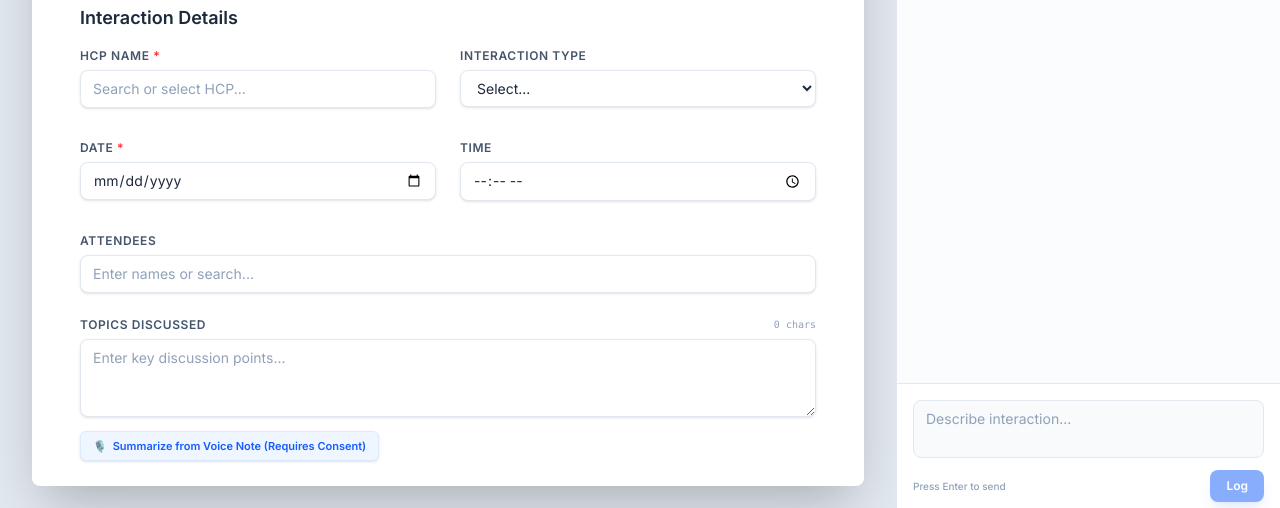
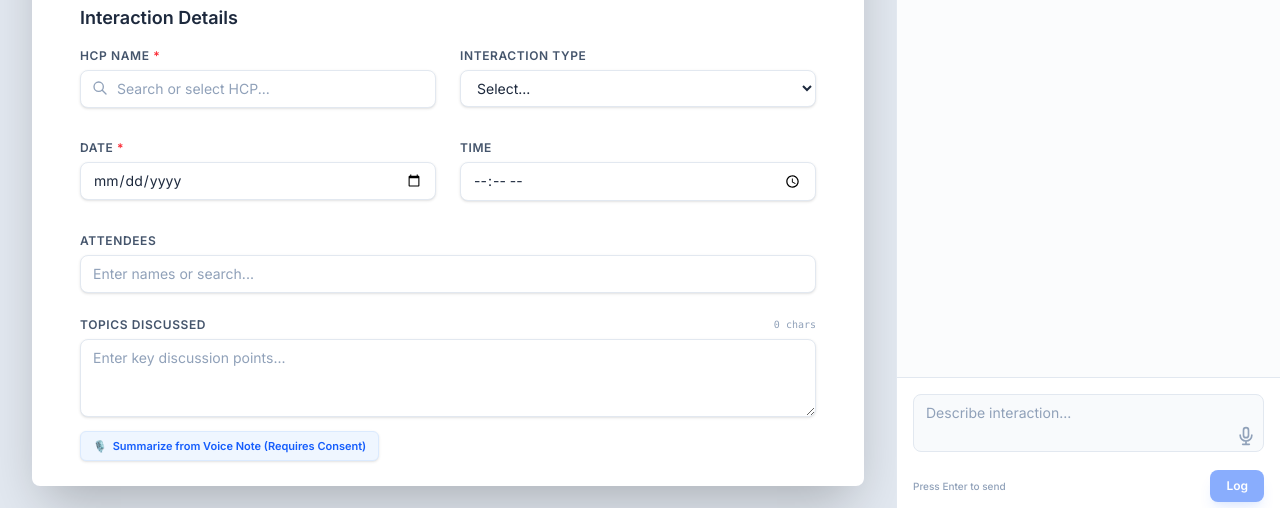
Before and after one commit to pratik04032/AIVOA.AI, a React (Vite) app: page / in a window 1280 px wide. Shown: the part 282-790 px from the top of the page. Built offline with nearby package versions, Linux system fonts and the light colour scheme; no server answers.

Commit message:
feat: enhance interaction forms and data export
- Add HCP search datalist and voice input icon to chat
- Implement CSV export functionality for interactions

```diff
--- a/src/components/ChatAssistant.tsx
+++ b/src/components/ChatAssistant.tsx
@@ -75,6 +75,7 @@ export default function ChatAssistant() {
       </div>
 
       <div className="p-4 bg-white border-t border-slate-200 flex flex-col gap-3 shrink-0">
+        <div className="relative">
           <textarea
             value={input}
             onChange={(e) => setInput(e.target.value)}
@@ -86,8 +87,16 @@ export default function ChatAssistant() {
             }}
             placeholder="Describe interaction..."
             rows={2}
-          className="w-full px-3 py-2 border border-slate-200 rounded-lg text-sm focus:outline-none focus:ring-2 focus:ring-blue-500/20 bg-slate-50 resize-none text-slate-800 placeholder-slate-400 transition-colors"
+            className="w-full pl-3 pr-10 py-2 border border-slate-200 rounded-lg text-sm focus:outline-none focus:ring-2 focus:ring-blue-500/20 bg-slate-50 resize-none text-slate-800 placeholder-slate-400 transition-colors"
           />
+          <button
+            type="button"
+            className="absolute right-2 bottom-3 text-slate-400 hover:text-blue-500 transition-colors"
+            title="Voice Input"
+          >
+            <svg className="w-5 h-5" fill="none" stroke="currentColor" viewBox="0 0 24 24"><path strokeLinecap="round" strokeLinejoin="round" strokeWidth="2" d="M19 11a7 7 0 01-7 7m0 0a7 7 0 01-7-7m7 7v4m0 0H8m4 0h4m-4-8a3 3 0 01-3-3V5a3 3 0 116 0v6a3 3 0 01-3 3z"></path></svg>
+          </button>
+        </div>
         <div className="flex justify-between items-center">
           <span className="text-[10px] text-slate-400 font-medium">Press Enter to send</span>
           <button
--- a/src/components/InteractionForm.tsx
+++ b/src/components/InteractionForm.tsx
@@ -96,13 +96,24 @@ export default function InteractionForm() {
         <div className="grid grid-cols-1 md:grid-cols-2 gap-6">
           <div>
             <label className={labelClasses}>HCP Name <span className="text-red-500">*</span></label>
+            <div className="relative w-full">
               <input
                 type="text"
+                list="hcp-search-options"
                 placeholder="Search or select HCP..."
                 value={formState.hcpName}
                 onChange={(e) => handleChange('hcpName', e.target.value)}
-              className={getInputClasses('hcpName')}
+                className={`${getInputClasses('hcpName')} pl-9`}
               />
+              <datalist id="hcp-search-options">
+                <option value="Dr. Sarah Jenkins" />
+                <option value="Dr. Michael Chen" />
+                <option value="Dr. Emily Roberts" />
+                <option value="Dr. James Wilson" />
+                <option value="Dr. Lisa Patel" />
+              </datalist>
+              <svg className="w-4 h-4 text-slate-400 absolute left-3 top-2.5" fill="none" stroke="currentColor" viewBox="0 0 24 24"><path strokeLinecap="round" strokeLinejoin="round" strokeWidth="2" d="M21 21l-6-6m2-5a7 7 0 11-14 0 7 7 0 0114 0z"></path></svg>
+            </div>
           </div>
           <div>
             <label className={labelClasses}>Interaction Type</label>
--- a/src/components/RecentInteractions.tsx
+++ b/src/components/RecentInteractions.tsx
@@ -70,6 +70,20 @@ export default function RecentInteractions({ refreshTrigger }: { refreshTrigger:
     });
   }, [interactions, hcps, searchQuery, filterType]);
 
+  const handleExport = () => {
+    const csvContent = "data:text/csv;charset=utf-8,"
+      + "HCP Name,Specialty,Interaction Type,Date,Summary\n"
+      + filteredInteractions.map(i => `"${i.hcpName}","${hcps[i.hcpName] || ''}","${i.interactionType}","${i.date || new Date(i.createdAt).toLocaleDateString()}","${(i.summary || '').replace(/"/g, '""')}"`).join("\n");
+
+    const encodedUri = encodeURI(csvContent);
+    const link = document.createElement("a");
+    link.setAttribute("href", encodedUri);
+    link.setAttribute("download", "interactions.csv");
+    document.body.appendChild(link);
+    link.click();
+    document.body.removeChild(link);
+  };
+
   if (loading) {
     return <div className="p-4 text-center text-slate-500 text-sm">Loading recent interactions...</div>;
   }
@@ -85,7 +99,15 @@ export default function RecentInteractions({ refreshTrigger }: { refreshTrigger:
       <div className="flex flex-col sm:flex-row justify-between items-start sm:items-center gap-4 mb-6">
         <h3 className="text-sm font-bold text-slate-800 uppercase tracking-wider">Recently Logged Interactions</h3>
 
-        <div className="flex gap-3 w-full sm:w-auto">
+        <div className="flex gap-3 w-full sm:w-auto items-center">
+          <button
+            onClick={handleExport}
+            className="px-3 py-2 bg-white border border-slate-200 text-slate-600 rounded-lg text-xs font-bold hover:bg-slate-50 transition-colors shadow-sm flex items-center gap-2"
+          >
+            <svg className="w-4 h-4" fill="none" stroke="currentColor" viewBox="0 0 24 24"><path strokeLinecap="round" strokeLinejoin="round" strokeWidth="2" d="M4 16v1a3 3 0 003 3h10a3 3 0 003-3v-1m-4-4l-4 4m0 0l-4-4m4 4V4"></path></svg>
+            Export CSV
+          </button>
+
           <div className="relative flex-1 sm:w-64">
             <input
               type="text"
```
Lines whose indentation alone changed are shown as unchanged.
